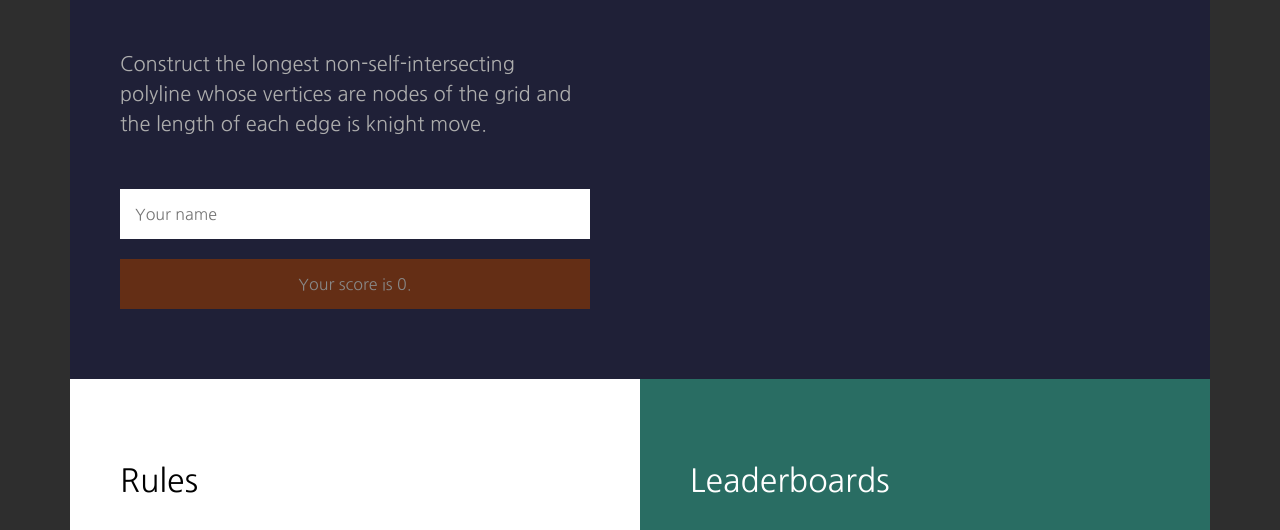
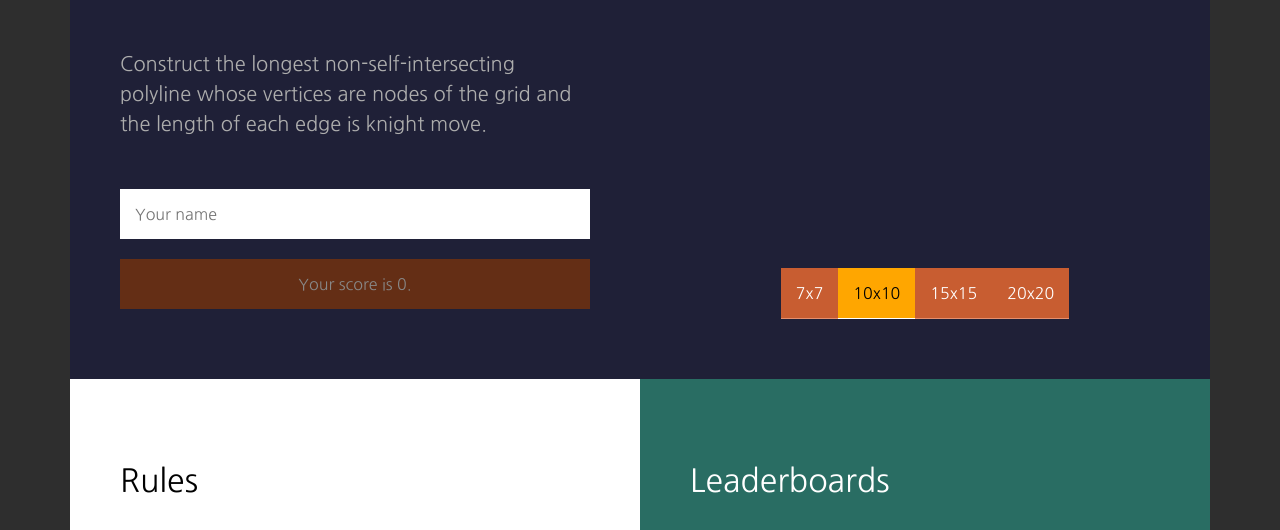
Before and after one commit to JaggedLine/Homework, a plain HTML site: page index.html in a window 1280 px wide. Shown: the part 535-1065 px from the top of the page. Drawn offline with Linux system fonts and the light colour scheme; a script that the page names is missing.

Commit message:
Added field navigator.

```diff
--- /dev/null
+++ b/Scripts/FieldNavigator.js
@@ -0,0 +1,2 @@
+let fieldNavigator = document.getElementById('field_navigator')
+fieldNavigator.style.width = `${chainField.width}px`;
--- a/index.html
+++ b/index.html
@@ -24,17 +24,17 @@
     </nav>
     <div class="container">
         <div class="flex">
-            <div class="column jumbotron bg-white">
+            <div class="column base-300 jumbotron bg-white">
                 <p class="title text-center">Geometric puzzle</p>
                 <p class="text col-darkgrey">
                     Find the longest solution, which is built in the maximum possible moves,
                     - and you will get the highest score.
                 </p>
             </div>
-            <div class="column geo-image"></div>
+            <div class="column base-300 geo-image"></div>
         </div>
         <div class="flex">
-            <div class="column jumbotron bg-darkblue">
+            <div class="column base-300 jumbotron bg-darkblue">
                 <p class="title text-center col-white">The longest polygonal chain</p>
                 <p class="text col-grey">
                     Construct the longest non-self-intersecting polyline
@@ -48,8 +48,8 @@
                 <span class="col-green" id="submit_success" hidden>Your chain was successfully submitted!</span>
                 <span class="col-red" id="submit_error" hidden></span>
             </div>
-            <div class="column jumbotron bg-darkblue">
-                <div class="column">
+            <div class="column base-300 jumbotron bg-darkblue">
+                <div class="column base-300">
                     <div class="mx-auto my-auto field" id="field">
                         <div id="grid"></div>
                         <div id="segments"></div>
@@ -57,10 +57,25 @@
                         <div id="data" style="display: none"></div>
                     </div>
                 </div>
+                <br><br>
+                <div class="flex mx-auto field-navigator" id="field_navigator">
+                    <div class="column">
+                        <button class="not-active">7x7</button>
+                    </div>
+                    <div class="column">
+                        <button class="active">10x10</button>
+                    </div>
+                    <div class="column">
+                        <button class="not-active">15x15</button>
+                    </div>
+                    <div class="column">
+                        <button class="not-active">20x20</button>
+                    </div>
+                </div>
             </div>
         </div>
         <div class="flex">
-            <div class="column jumbotron bg-white">
+            <div class="column base-300 jumbotron bg-white">
                 <p class="title">Rules</p>
                 <p class="text-sm">
                     <span class="fa fa-check-square col-green"></span>
@@ -91,7 +106,7 @@
                     You can also send us a message with solution in Direct, but publishing a post is better.
                 </p>
             </div>
-            <div class="column jumbotron bg-green">
+            <div class="column base-300 jumbotron bg-green">
                 <p class="title col-white">Leaderboards</p>
                 <div class="table-responsive">
                     <table>
@@ -132,6 +147,7 @@
     <script src="/Chain-Field/games.js"></script>
     <script src="/Chain-Field/ChainField.js"></script>
     <script src="/Scripts/initChainField.js"></script>
+    <script src="/Scripts/FieldNavigator.js"></script>
     <script src="/Scripts/submit.js"></script>
     <script src="/Scripts/score_table.js"></script>
 </body>
--- a/main.css
+++ b/main.css
@@ -120,8 +120,12 @@ button, input {
     display: flex;
     flex-direction: column;
     flex-grow: 1;
+    /* flex-basis: 300px; */
+    max-width: 100%;
+}
+
+.base-300 {
     flex-basis: 300px;
-    max-width: 100%;
 }
 
 .mx-auto {
@@ -171,7 +175,7 @@ button {
     padding: 15px;
     border-width: 0;
     font-size: 16px;
-    width: 100%;
+    /* width: 100%; */
     color: white;
     background-color: #c85d31;
 }
@@ -191,6 +195,20 @@ button:focus:enabled {
 button:disabled {
     background-color: #642e15;
     color: #888888;
+}
+
+.active {
+    background-color: rgb(255, 166, 0) !important;
+    color: black;
+    border-bottom: 1px solid white;
+}
+
+.not-active {
+    border-bottom: 1px solid #e68f6d;
+}
+
+.field-navigator {
+    max-width: 100%;
 }
 
 .table-responsive {
```
